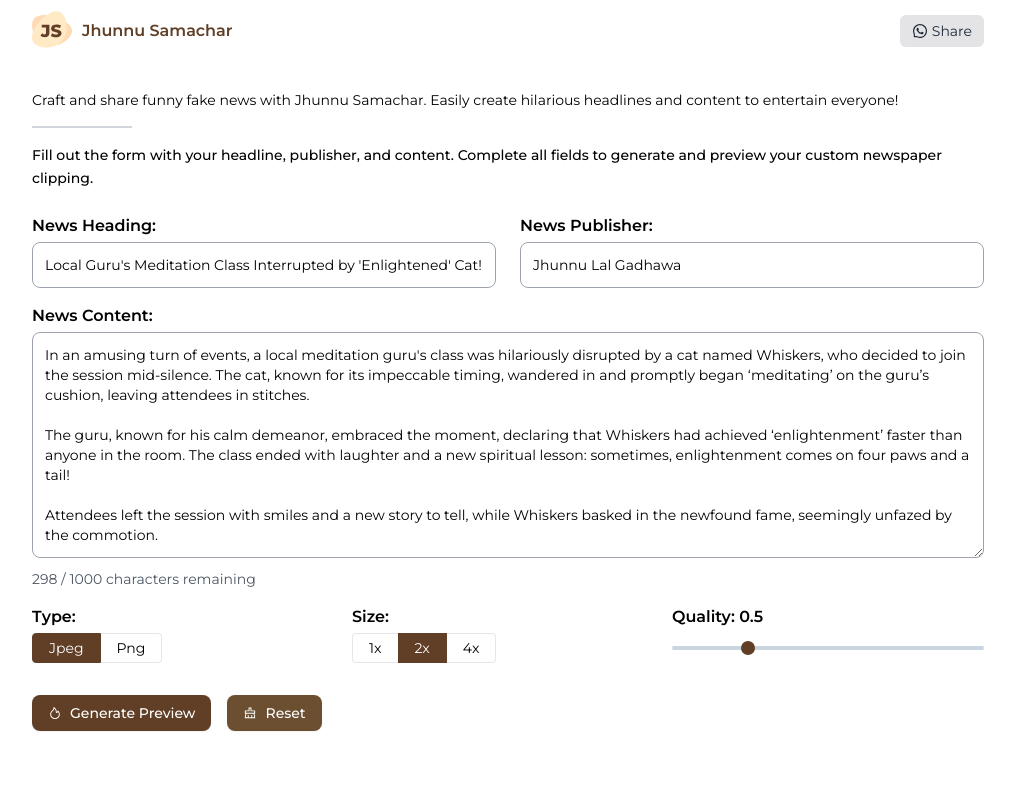
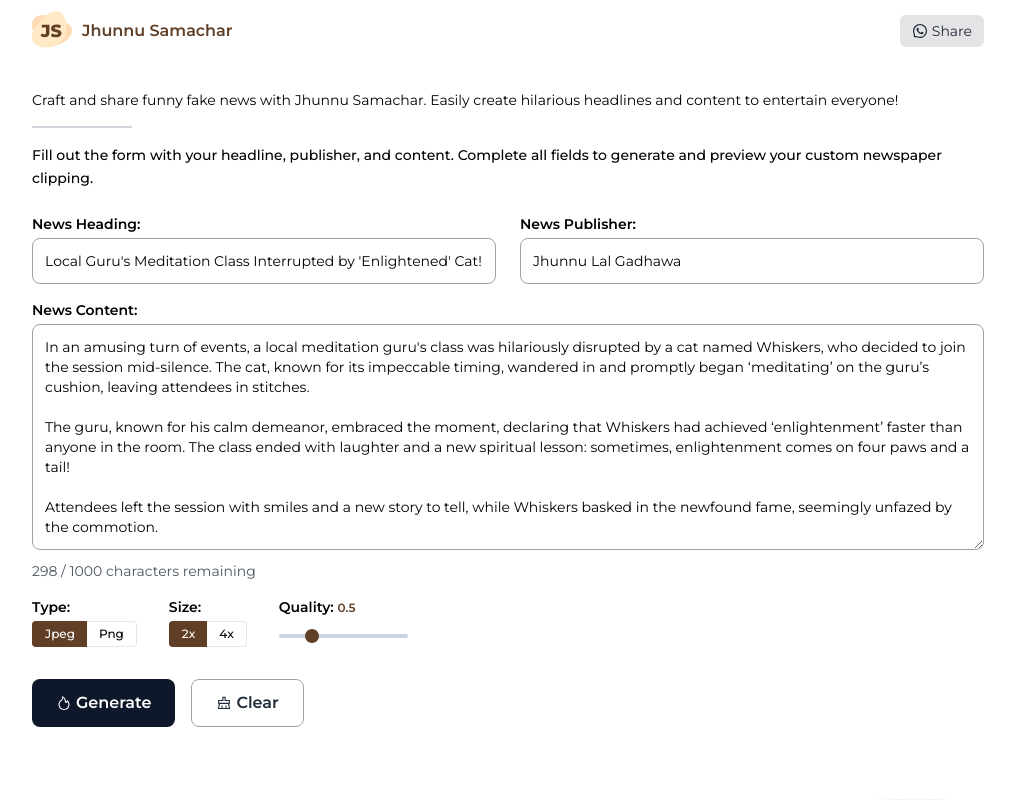
Before and after one commit to vijayhardaha/jhunnu-samachar, a Next.js app: page / in a window 1280 px wide. Shown: the top 800 px of the page, without its empty margins (132-1147 px from the left). Built offline with nearby package versions, Linux system fonts and the light colour scheme; no server answers; a web font is replaced by a local one.

Commit message:
refactor: adjust the form styling

```diff
--- a/src/components/NewsForm.js
+++ b/src/components/NewsForm.js
@@ -91,20 +91,20 @@ const NewsForm = ({ news, setNews, setPreview }) => {
 		const node = document.getElementById("news-preview");
 
 		const rect = node.getBoundingClientRect();
-		const width = rect.width * scale;
-		const height = rect.height * scale;
+		const width = rect.width * news.scale;
+		const height = rect.height * news.scale;
 
 		const options = {
 			width,
 			height,
-			quality: parseFloat(quality),
+			quality: parseFloat(news.quality),
 			style: {
-				transform: `scale(${Math.round(scale)})`,
+				transform: `scale(${Math.round(news.scale)})`,
 				transformOrigin: "top left",
 			},
 		};
 
-		const dataUrl = imageFormat === "png" ? await domtoimage.toPng(node, options) : await domtoimage.toJpeg(node, options);
+		const dataUrl = news.type === "png" ? await domtoimage.toPng(node, options) : await domtoimage.toJpeg(node, options);
 
 		setPreview(dataUrl);
 	};
@@ -118,7 +118,7 @@ const NewsForm = ({ news, setNews, setPreview }) => {
 
 				<div className="grid gap-4 mb-4 md:grid-cols-2 md:gap-6">
 					<div>
-						<label id="news-heading-label" className="block mb-1 font-semibold" htmlFor="news-heading">
+						<label id="news-heading-label" className="block mb-1 font-semibold text-sm" htmlFor="news-heading">
 							News Heading:
 						</label>
 						<input
@@ -135,7 +135,7 @@ const NewsForm = ({ news, setNews, setPreview }) => {
 					</div>
 
 					<div>
-						<label id="news-publisher-label" className="block mb-1 font-semibold" htmlFor="news-publisher">
+						<label id="news-publisher-label" className="block mb-1 font-semibold text-sm" htmlFor="news-publisher">
 							News Publisher:
 						</label>
 						<input
@@ -153,7 +153,7 @@ const NewsForm = ({ news, setNews, setPreview }) => {
 				</div>
 
 				<div className="mb-4">
-					<label id="news-content-label" className="block mb-1 font-semibold" htmlFor="news-content">
+					<label id="news-content-label" className="block mb-1 font-semibold text-sm" htmlFor="news-content">
 						News Content:
 					</label>
 					<textarea
@@ -174,21 +174,20 @@ const NewsForm = ({ news, setNews, setPreview }) => {
 					</p>
 				</div>
 
-				<div className="mb-8 grid gap-2 grid-cols-3">
-					{/* Type */}
+				<div className="mb-8 flex flex-row gap-8">
 					<div>
-						<label className="block mb-1 font-semibold">Type:</label>
+						<label className="block mb-1 font-semibold text-sm">Type:</label>
 						<div className="inline-flex">
 							<button
 								type="button"
-								className={`border p-1 px-4 rounded-l text-sm ${news.type === "jpeg" ? "bg-primary text-white border-primary" : "border-r-0"}`}
+								className={`border border-r-0 rounded-l p-1 px-3 text-xs font-medium ${news.type === "jpeg" ? "bg-primary text-white border-primary" : ""}`}
 								onClick={() => handleImageFormatChange("jpeg")}
 							>
 								Jpeg
 							</button>
 							<button
 								type="button"
-								className={`border p-1 px-4 rounded-r text-sm ${news.type === "png" ? "bg-primary text-white border-primary" : "border-l-0"}`}
+								className={`border border-l-0 rounded-r p-1 px-3 text-xs font-medium ${news.type === "png" ? "bg-primary text-white border-primary" : ""}`}
 								onClick={() => handleImageFormatChange("png")}
 							>
 								Png
@@ -198,25 +197,18 @@ const NewsForm = ({ news, setNews, setPreview }) => {
 
 					{/* Size */}
 					<div>
-						<label className="block mb-1 font-semibold">Size:</label>
+						<label className="block mb-1 font-semibold text-sm">Size:</label>
 						<div className="inline-flex">
 							<button
 								type="button"
-								className={`border p-1 px-4 rounded-l text-sm ${news.scale === 1 ? "bg-primary text-white border-primary" : "border-r-0"}`}
-								onClick={() => handleScaleChange(1)}
-							>
-								1x
-							</button>
-							<button
-								type="button"
-								className={`border p-1 px-4 text-sm ${news.scale === 2 ? "bg-primary text-white border-primary" : "border-l-0 border-r-0"}`}
+								className={`border border-r-0 rounded-l p-1 px-3 text-xs font-medium ${news.scale === 2 ? "bg-primary text-white border-primary" : ""}`}
 								onClick={() => handleScaleChange(2)}
 							>
 								2x
 							</button>
 							<button
 								type="button"
-								className={`border p-1 px-4 rounded-r text-sm ${news.scale === 4 ? "bg-primary text-white border-primary" : "border-l-0"}`}
+								className={`border border-l-0 rounded-r p-1 px-3 text-xs font-medium ${news.scale === 4 ? "bg-primary text-white border-primary" : ""}`}
 								onClick={() => handleScaleChange(4)}
 							>
 								4x
@@ -224,11 +216,11 @@ const NewsForm = ({ news, setNews, setPreview }) => {
 						</div>
 					</div>
 
-					{/* Quality */}
 					<div>
-						<label className="block mb-1 font-semibold">Quality: {news.quality}</label>
+						<label className="block mb-1 font-semibold text-sm">
+							Quality: <span className="text-xs text-primary">{news.quality}</span>
+						</label>
 						<div className="relative">
-							{/* Range slider */}
 							<input
 								type="range"
 								min="0.35"
@@ -238,12 +230,10 @@ const NewsForm = ({ news, setNews, setPreview }) => {
 								onChange={handleQualityChange}
 								className="w-full h-1 bg-slate-300 appearance-none rounded-lg cursor-pointer focus:outline-none"
 								style={{
-									/* Thumb color and styling */
 									WebkitAppearance: "none",
 									appearance: "none",
 								}}
 							/>
-							{/* Custom styling for the thumb (trigger) */}
 							<style jsx>{`
 								input[type="range"]::-webkit-slider-thumb {
 									-webkit-appearance: none;
@@ -270,18 +260,18 @@ const NewsForm = ({ news, setNews, setPreview }) => {
 					<button
 						onClick={handleGenerate}
 						type="button"
-						className="inline-flex items-center justify-center px-4 py-2 text-sm font-medium text-white bg-primary rounded-lg shadow-sm hover:bg-primary-dark focus:outline-none focus:ring-2 focus:ring-primary focus:ring-offset-2"
+						className="bg-slate-900 hover:bg-slate-700 focus:outline-none focus:ring-2 focus:ring-slate-400 focus:ring-offset-2 focus:ring-offset-gray-100 text-white font-semibold h-12 px-6 rounded-lg inline-flex items-center justify-center whitespace-nowrap"
 					>
-						<AiOutlineFire className="mr-2" />
-						Generate Preview
+						<AiOutlineFire className="mr-1" />
+						Generate
 					</button>
 					<button
 						onClick={handleClear}
 						type="button"
-						className="inline-flex items-center justify-center px-4 py-2 text-sm font-medium text-white bg-secondary rounded-lg shadow-sm hover:bg-secondary-dark focus:outline-none focus:ring-2 focus:ring-secondary focus:ring-offset-2"
+						className="bg-transparent border border-gray-400 hover:bg-gray-100 focus:outline-none focus:ring-2 focus:ring-gray-400 focus:ring-offset-2 focus:ring-offset-gray-100 text-gray-800 font-semibold h-12 px-6 rounded-lg inline-flex items-center justify-center whitespace-nowrap"
 					>
-						<AiOutlineClear className="mr-2" />
-						Reset
+						<AiOutlineClear className="mr-1" />
+						Clear
 					</button>
 				</div>
 			</form>
```
